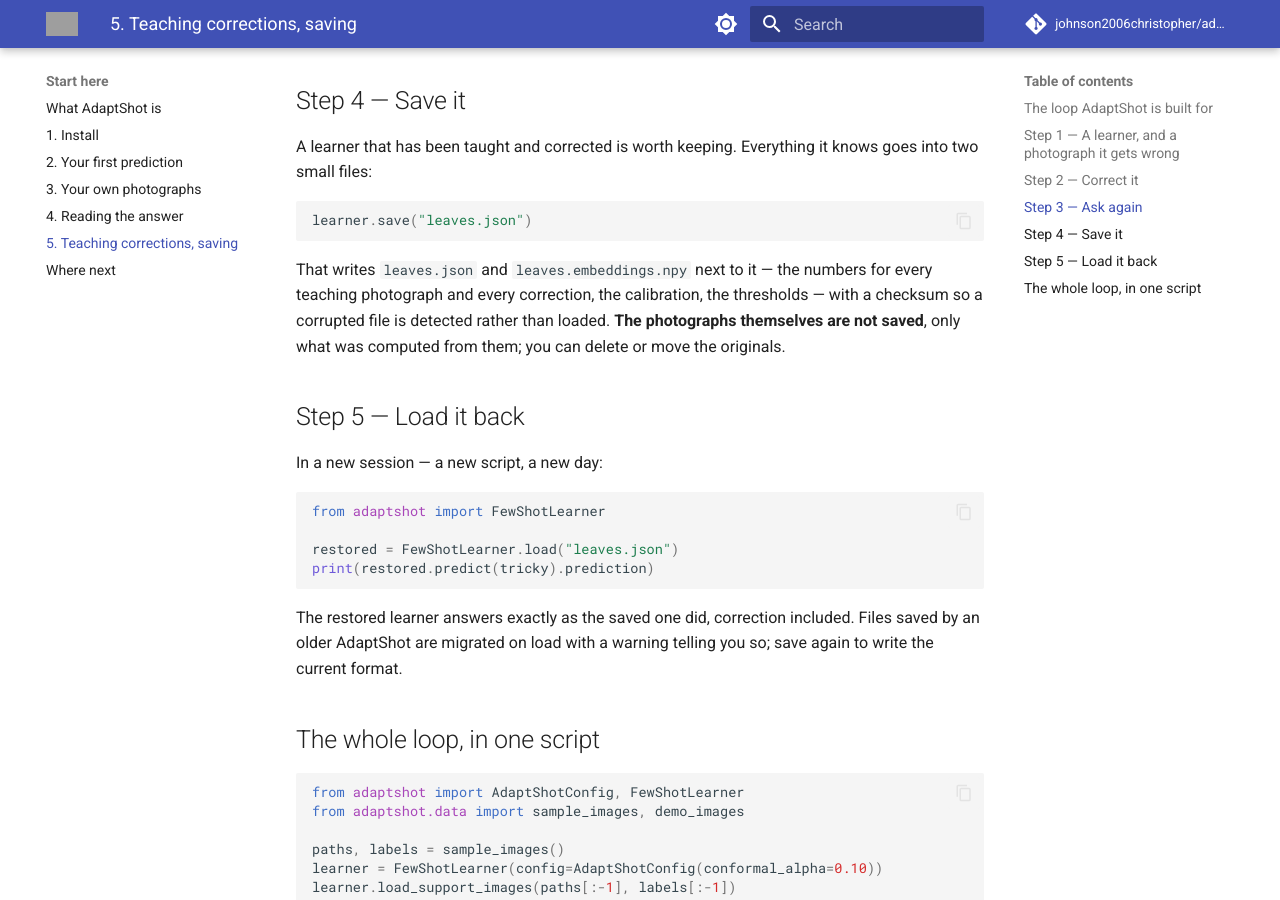
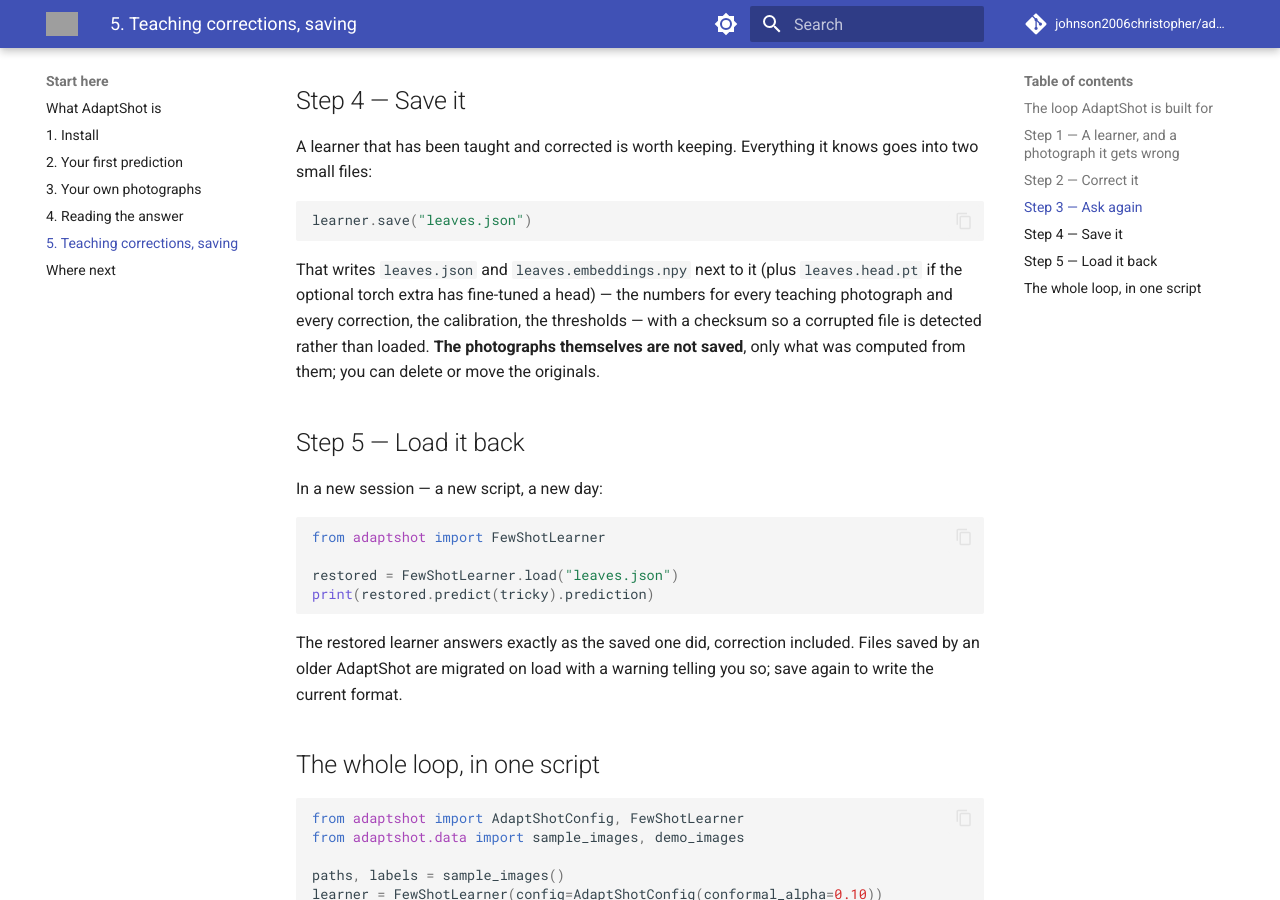
Before and after one commit to johnson2006christopher/adaptshot, an MkDocs documentation site: the page built from docs/tutorials/05-teaching-corrections.md, in a window 1280 px wide and 900 px high, scrolled down 1707 px. Built offline with MkDocs 1.6.1 and Material for MkDocs 9.7.7, drawn with Linux system fonts in a browser that asks for light colours; comment, search, counter and statistics services are not loaded; grey boxes are pictures that could not be loaded.

Commit message:
docs: tutorial 5 mentions the head file a torch install writes (#126)

````diff
--- a/docs/tutorials/05-teaching-corrections.md
+++ b/docs/tutorials/05-teaching-corrections.md
@@ -60,7 +60,7 @@
 learner.save("leaves.json")
 ```
 
-That writes `leaves.json` and `leaves.embeddings.npy` next to it — the numbers for every teaching photograph and every correction, the calibration, the thresholds — with a checksum so a corrupted file is detected rather than loaded. **The photographs themselves are not saved**, only what was computed from them; you can delete or move the originals.
+That writes `leaves.json` and `leaves.embeddings.npy` next to it (plus `leaves.head.pt` if the optional torch extra has fine-tuned a head) — the numbers for every teaching photograph and every correction, the calibration, the thresholds — with a checksum so a corrupted file is detected rather than loaded. **The photographs themselves are not saved**, only what was computed from them; you can delete or move the originals.
 
 ## Step 5 — Load it back
 
````
